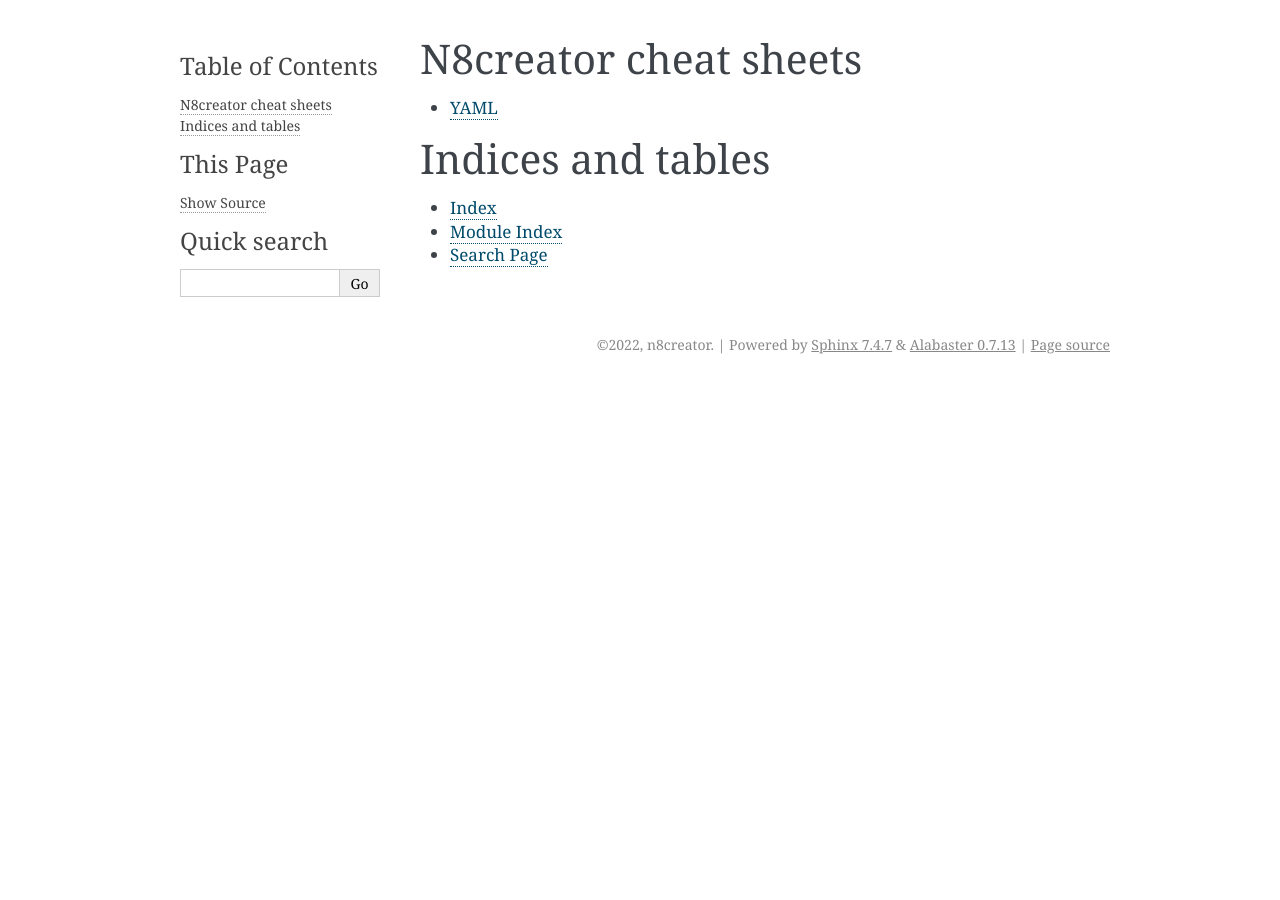
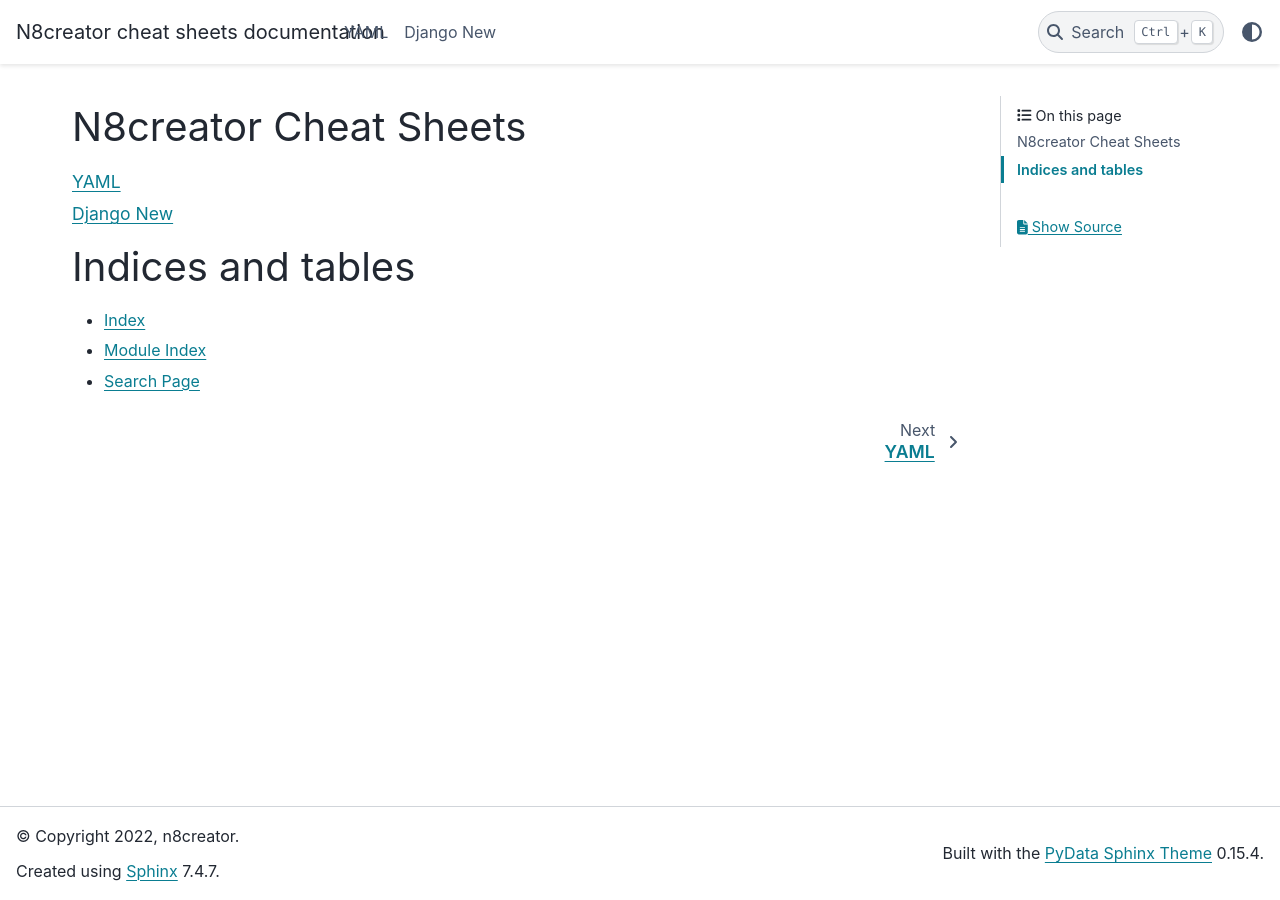
Before and after one commit to n8creator/cheats, a Sphinx documentation site: the page built from source/index.rst, in a window 1280 px wide. Built offline with Sphinx 7.4.7 and the PyData theme 0.15.4, drawn with Linux system fonts in a browser that asks for light colours.

Commit message:
New theme & files added

```diff
--- a/pyproject.toml
+++ b/pyproject.toml
@@ -6,6 +6,7 @@
 
 [tool.poetry.dependencies]
 python = "^3.8"
+pydata-sphinx-theme = "^0.8.1"
 
 [tool.poetry.dev-dependencies]
 Sphinx = "^4.5.0"
--- a/source/conf.py
+++ b/source/conf.py
@@ -17,7 +17,7 @@
 
 # -- Project information -----------------------------------------------------
 
-project = 'n8creator-cheat-sheet'
+project = 'N8creator cheat sheets'
 copyright = '2022, n8creator'
 author = 'n8creator'
 
@@ -49,7 +49,9 @@
 # The theme to use for HTML and HTML Help pages.  See the documentation for
 # a list of builtin themes.
 #
-html_theme = 'alabaster'
+# html_theme = 'alabaster'
+# html_theme = 'classic'
+html_theme = 'pydata_sphinx_theme'
 
 # Add any paths that contain custom static files (such as style sheets) here,
 # relative to this directory. They are copied after the builtin static files,
--- /dev/null
+++ b/source/django/index.rst
@@ -0,0 +1,8 @@
+Django New
+=================================================
+
+.. toctree::
+   :maxdepth: 1
+
+   dokku_postgres
+   dokku
--- a/source/index.rst
+++ b/source/index.rst
@@ -1,10 +1,11 @@
-N8creator cheat sheets
+N8creator Cheat Sheets
 =================================================
 
 .. toctree::
    :maxdepth: 1
 
    yaml
+   django/index
 
 Indices and tables
 ==================
--- a/source/requirements.txt
+++ b/source/requirements.txt
@@ -1 +1,2 @@
 myst-parser
+pydata-sphinx-theme
```
Also changed, not shown: source/django/dokku.md (added, +8 -0 lines), source/django/dokku_postgres.rst (added, +37 -0 lines), 2 other files.
